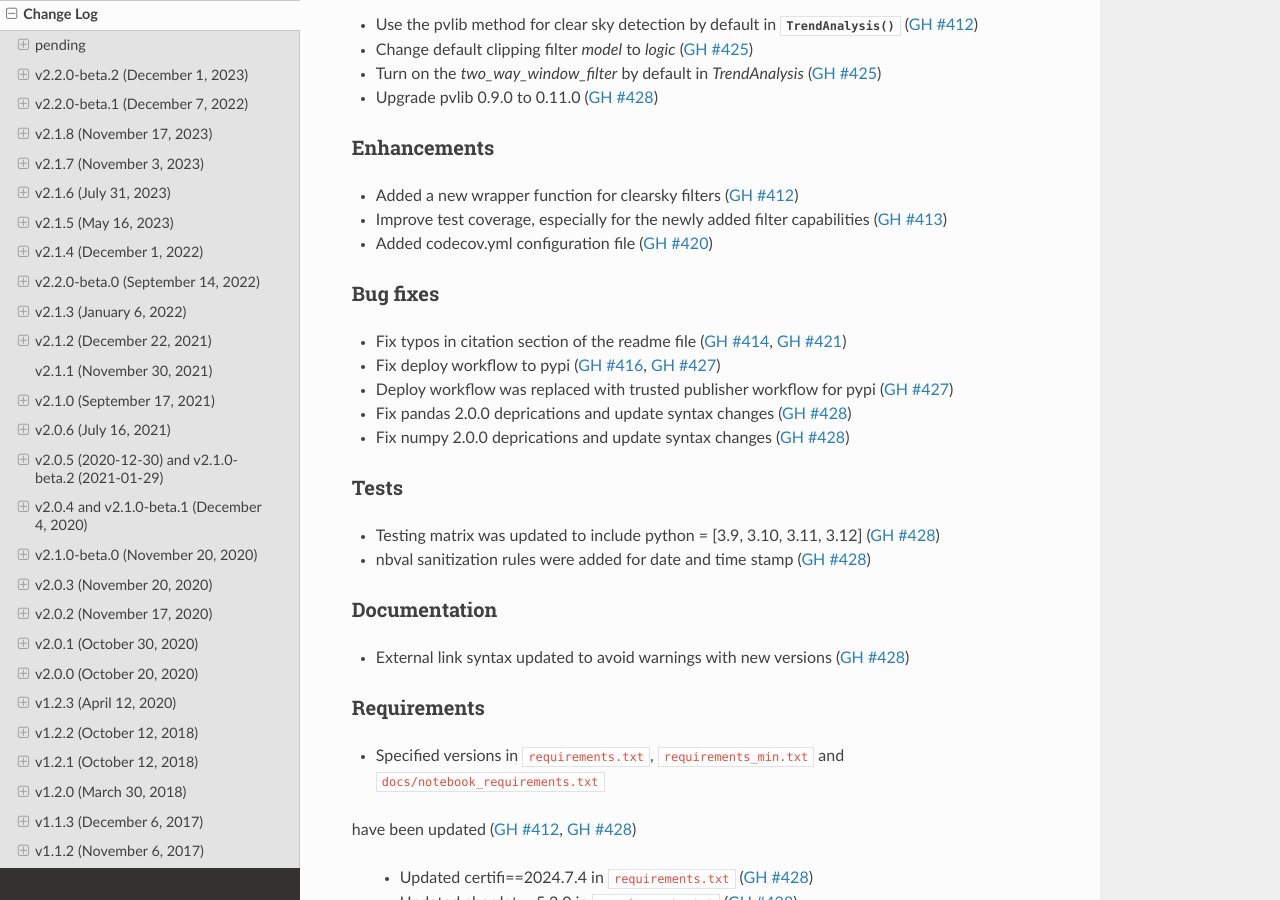
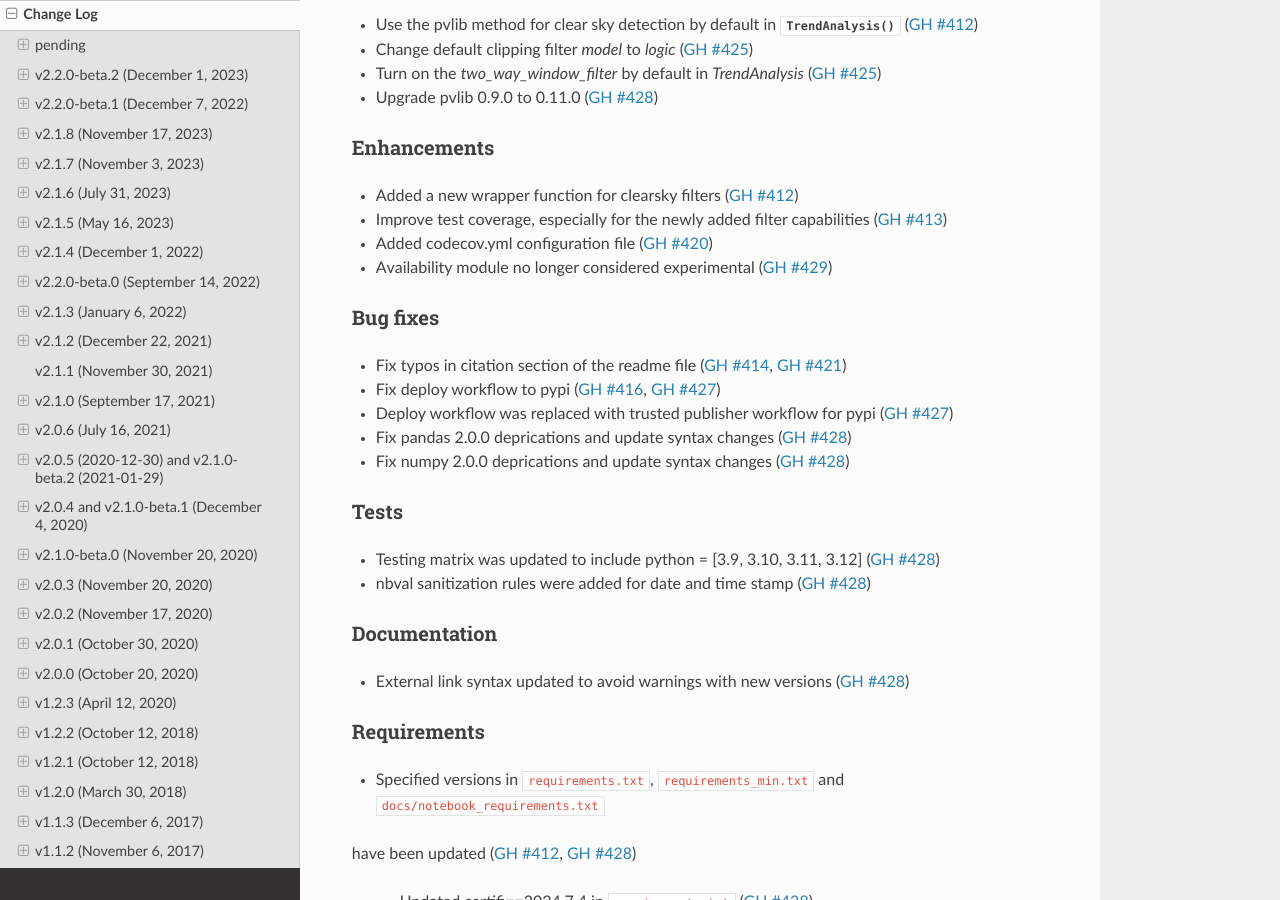
Before and after one commit to NREL/rdtools, a Sphinx documentation site: the page built from docs/sphinx/source/changelog.rst, in a window 1280 px wide and 900 px high, scrolled down 325 px. Built offline with Sphinx 7.4.7 and the Read the Docs theme 3.1.0, drawn with Linux system fonts in a browser that asks for light colours; pages that are not in the unit, such as notebooks, are missing from menus.

Commit message:
add availability warning removal to change log

```diff
--- a/docs/sphinx/source/changelog/pending.rst
+++ b/docs/sphinx/source/changelog/pending.rst
@@ -20,6 +20,7 @@ Enhancements
 * Added a new wrapper function for clearsky filters (:pull:`412`)
 * Improve test coverage, especially for the newly added filter capabilities (:pull:`413`)
 * Added codecov.yml configuration file (:pull:`420`)
+* Availability module no longer considered experimental (:pull:`429`)
 
 Bug fixes
 ---------
```
